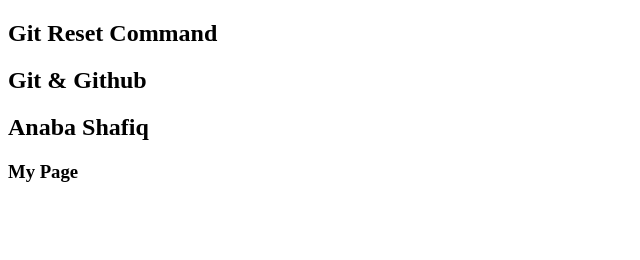
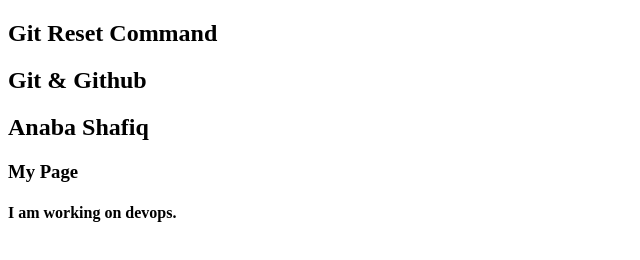
Before and after one commit to anabashafiq/Git-Reset-Command, a plain HTML site: page index.html in a window 1280 px wide. Shown: the whole page, without its empty margins (0-640 px from the left). Drawn offline with Linux system fonts and the light colour scheme.

Commit message:
Git Reset Command Done

```diff
--- a/index.html
+++ b/index.html
@@ -10,5 +10,6 @@
     <h2>Git & Github</h2>
     <h2>Anaba Shafiq</h2>
     <h3>My Page</h3>
+    <h4>I am working on devops.</h4>
 </body>
 </html>
```
